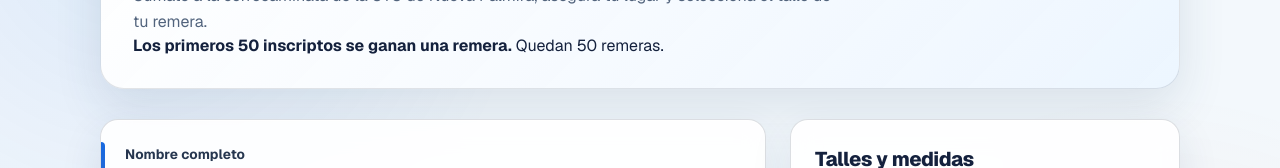
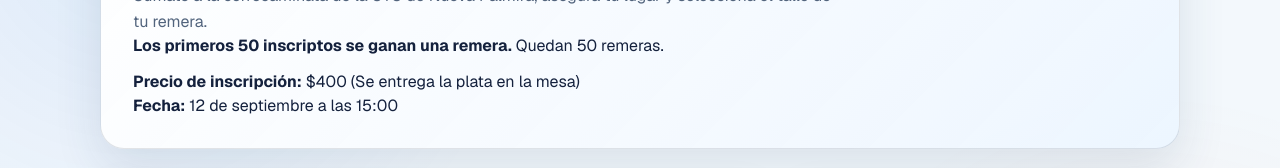
Before and after one commit to MateoBaute/FormularioUTU2026, a Next.js app: page / in a window 1280 px wide. Shown: the part 153-321 px from the top of the page. Built offline with nearby package versions, Linux system fonts and the light colour scheme; no server answers; the database is empty.

Commit message:
Sumo fecha y hora de la carrera, mas aclaración de precio y lugar de entrega

```diff
--- a/app/page.tsx
+++ b/app/page.tsx
@@ -193,6 +193,10 @@ export default function Home() {
             ) : (
               <span>&nbsp;Ya no quedan remeras disponibles.</span>
             )}
+          </div>
+          <div className="info-banner mt-3">
+            <p><strong>Precio de inscripción:</strong> $400 (Se entrega la plata en la mesa)</p>
+            <p><strong>Fecha:</strong> 12 de septiembre a las 15:00</p>
           </div>
         </header>
 
```
